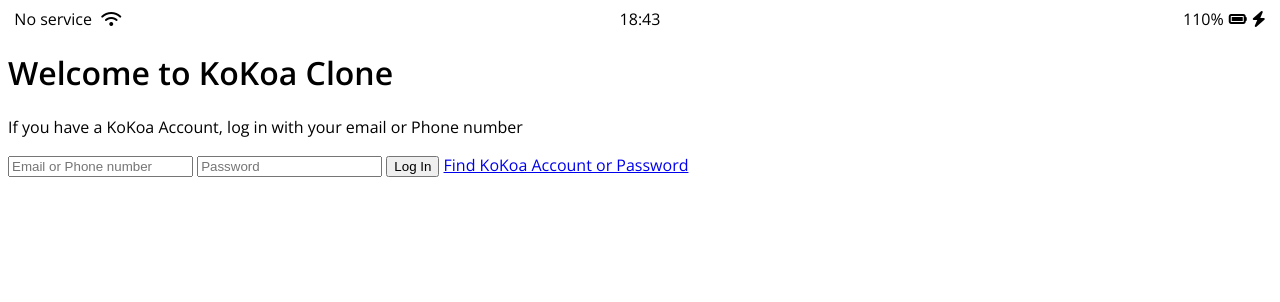
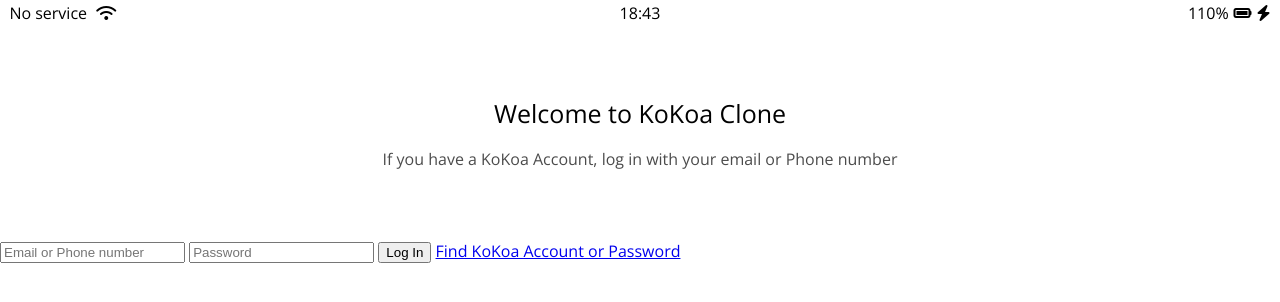
Before and after one commit to Parkjju/kokoa2021, a plain HTML site: page index.html in a window 1280 px wide. Drawn offline with nearby package versions, Linux system fonts and the light colour scheme.

Commit message:
Update style.css

```diff
--- a/css/styles.css
+++ b/css/styles.css
@@ -1,32 +1,25 @@
 @import url("https://fonts.googleapis.com/css2?family=Open+Sans:wght@400;600&display=swap");
+@import "reset.css";
+@import "status-bar.css";
+
 body {
     font-family: "Open Sans", sans-serif;
 }
 
-.status-bar {
+.welcome-header {
+    margin: 75px 0px;
+    text-align: center;
     display: flex;
-    justify-content: center;
-}
-
-.status-bar__column {
-    width: 33%;
-}
-
-.status-bar__column:nth-child(2) {
-    display: flex;
-    justify-content: center;
-}
-
-.status-bar__column:last-child {
-    display: flex;
-    justify-content: flex-end;
+    flex-direction: column;
     align-items: center;
 }
 
-.status-bar__column .fa-battery-full {
-    margin: 0px 5px;
+.welcome-header__title {
+    margin-bottom: 25px;
+    font-size: 25px;
 }
 
-.status-bar__column:first-child span {
-    margin-right: 5px;
+.welcome-header__text {
+    width: 60%;
+    opacity: 0.7;
 }
```
